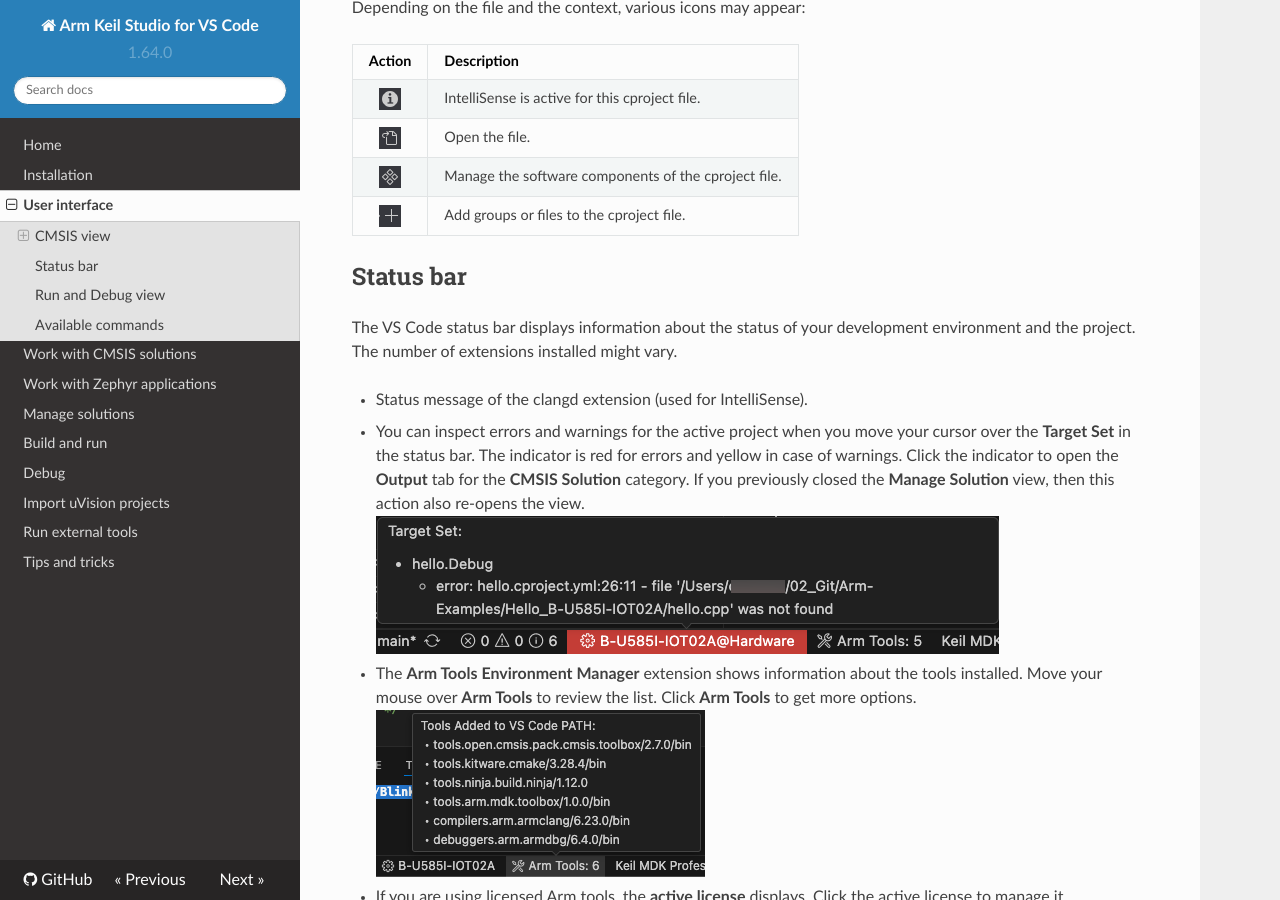
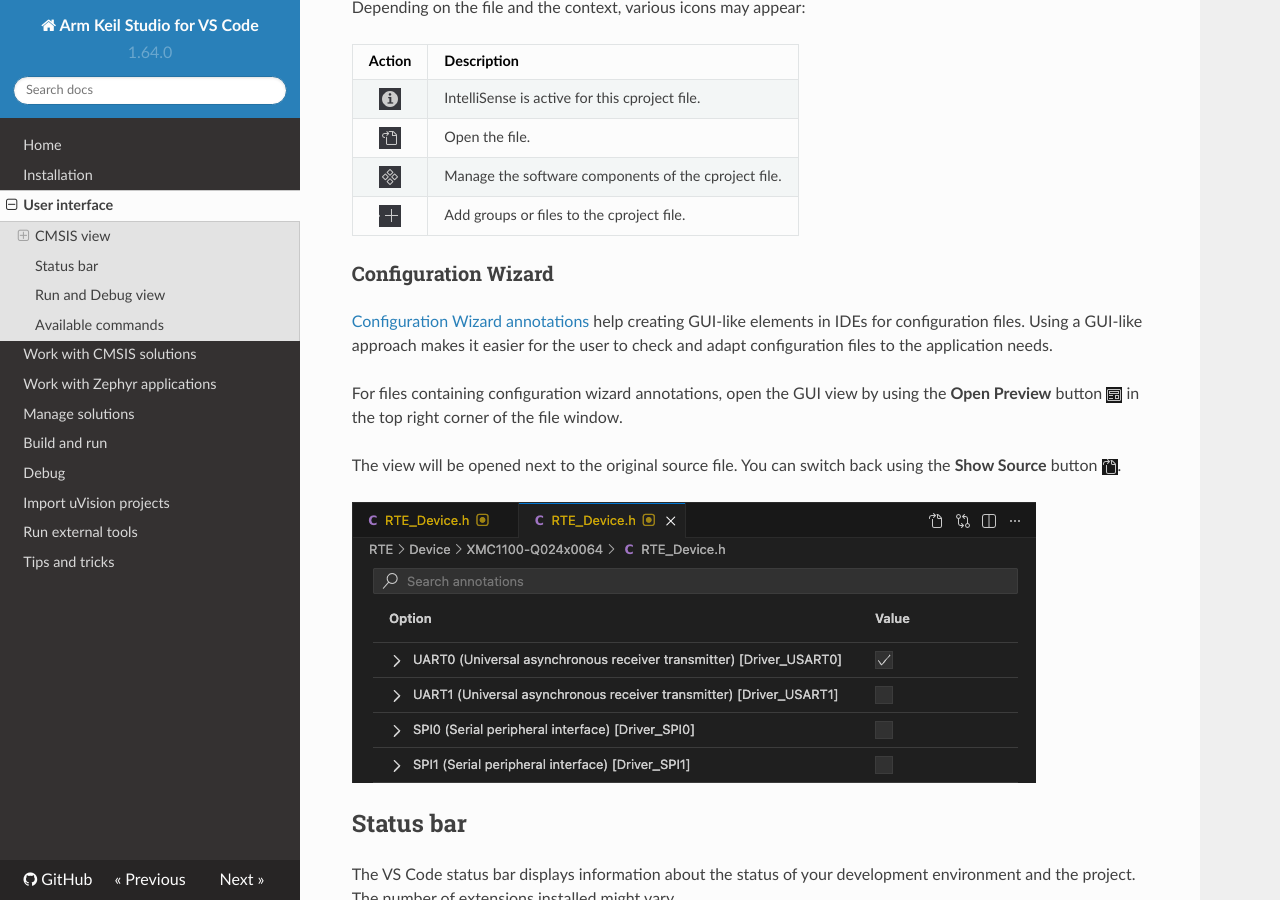
Before and after one commit to MDK-Packs/vscode-cmsis-solution-docs, an MkDocs documentation site: the page built from docs/userinterface.md, in a window 1280 px wide and 900 px high, scrolled down 2059 px. Built offline with MkDocs 1.6.1, drawn with Linux system fonts in a browser that asks for light colours; nearby versions of some CDN libraries.

Commit message:
Added information on Configuration Wizard view

```diff
--- a/docs/userinterface.md
+++ b/docs/userinterface.md
@@ -59,6 +59,20 @@
 | ![Open file](./images/openFile.png) | Open the file. |
 | ![Manage software components](./images/ManageSWComonents.png) | Manage the software components of the cproject file. |
 | ![Add groups or files](./images/AddGroupsFiles.png) | Add groups or files to the cproject file. |
+
+### Configuration Wizard
+
+[Configuration Wizard annotations](https://open-cmsis-pack.github.io/Open-CMSIS-Pack-Spec/main/html/configWizard.html)
+help creating GUI-like elements in IDEs for configuration files. Using a GUI-like approach makes it easier for the user
+to check and adapt configuration files to the application needs.
+
+For files containing configuration wizard annotations, open the GUI view by using the **Open Preview** button
+![Open Preview](./images/open-conf-wiz-view-icon.png) in the top right corner of the file window.
+
+The view will be opened next to the original source file. You can switch back using the **Show Source** button
+![Open source file view](./images/open-source-file-view-icon.png).
+
+![RTE_Device.h file in configuration wizard view](./images/rte-devce-config-wiz-view.png)
 
 ## Status bar
 
```
Also changed, not shown: docs/images/open-conf-wiz-view-icon.png (added), docs/images/open-source-file-view-icon.png (added), docs/images/rte-devce-config-wiz-view.png (added), site/images/open-conf-wiz-view-icon.png (added), site/images/open-source-file-view-icon.png (added), site/images/rte-devce-config-wiz-view.png (added), site/index.html, site/search/search_index.json, site/userinterface.html, 1 other file.
